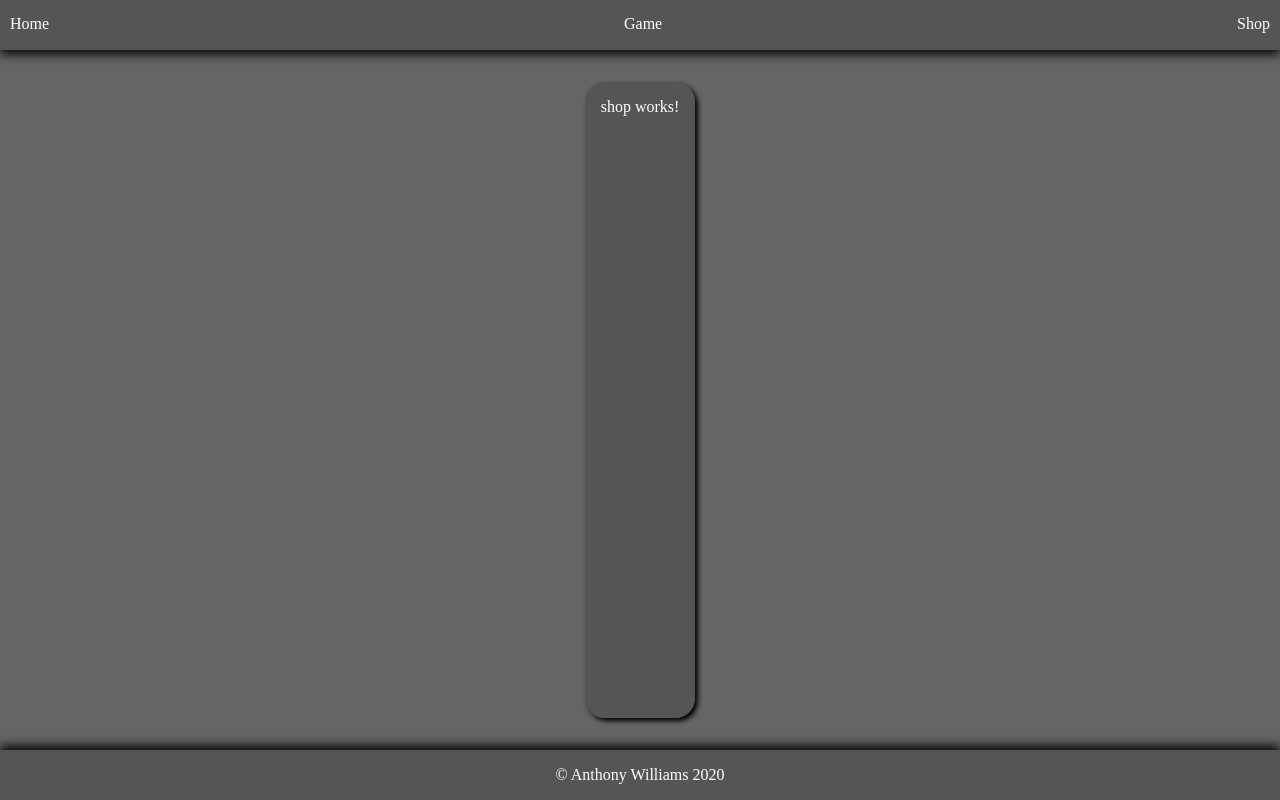
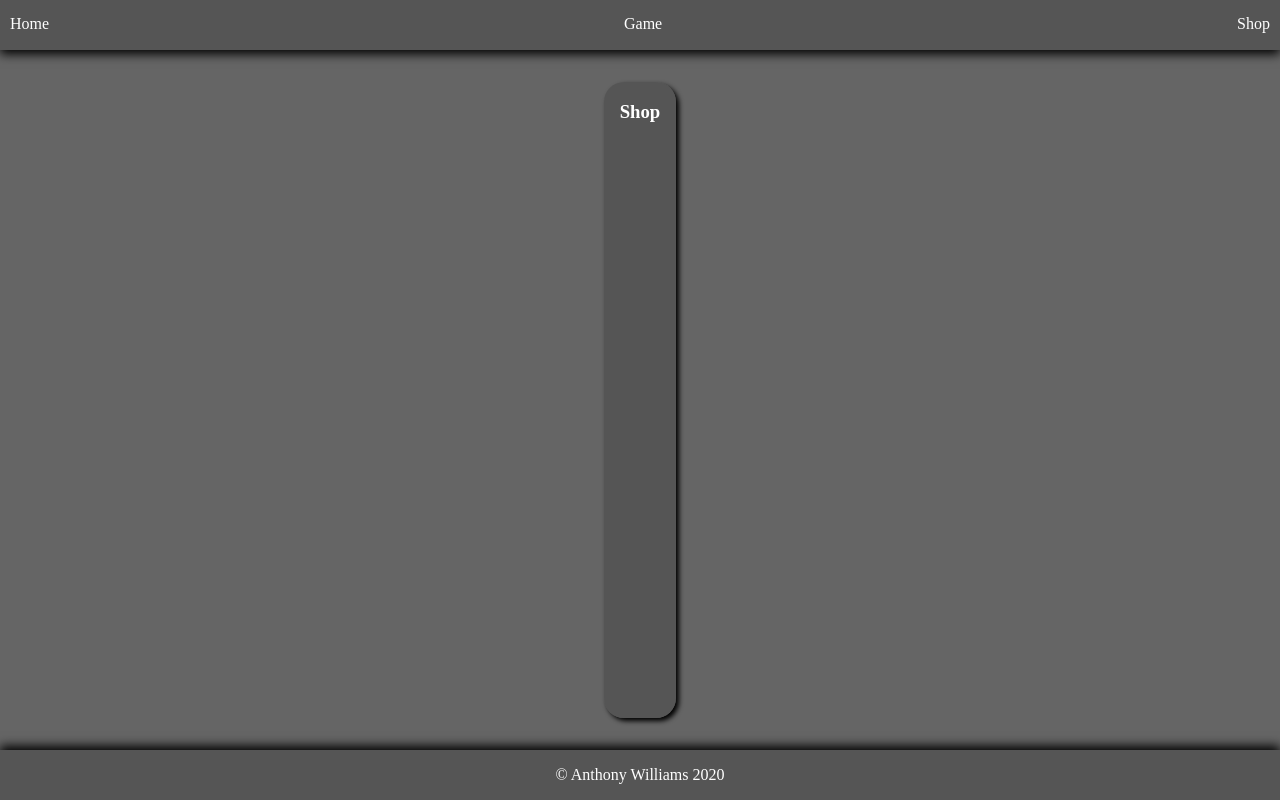
Before and after one commit to Wolven531/angular-game, an Angular app: page /shop in a window 1280 px wide. Built offline with nearby package versions, Linux system fonts and the light colour scheme.

Commit message:
Add header to shop

```diff
--- a/src/shop/shop.component.html
+++ b/src/shop/shop.component.html
@@ -1,3 +1,3 @@
 <div class="shop-container">
-	<p>shop works!</p>
+	<h3>Shop</h3>
 </div>
```
